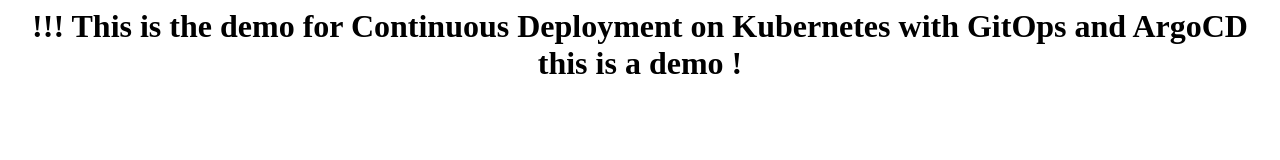
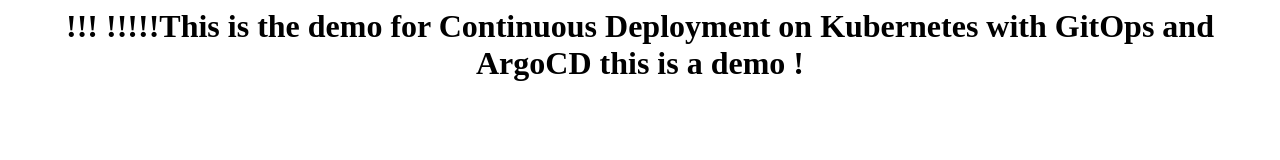
Before and after one commit to stefengeoffrey/demo, a plain HTML site: page index.html in a window 1280 px wide. Drawn offline with Linux system fonts and the light colour scheme.

Commit message:
this is a demo 123

```diff
--- a/index.html
+++ b/index.html
@@ -1,7 +1,7 @@
 <Html>
 <body>
 <center>
-<h1>!!! This is the demo for Continuous Deployment on Kubernetes with GitOps and ArgoCD this is a demo !</h1> <br>
+<h1>!!! !!!!!This is the demo for Continuous Deployment on Kubernetes with GitOps and ArgoCD this is a demo !</h1> <br>
 <br>
 </center>
 </body>
```
